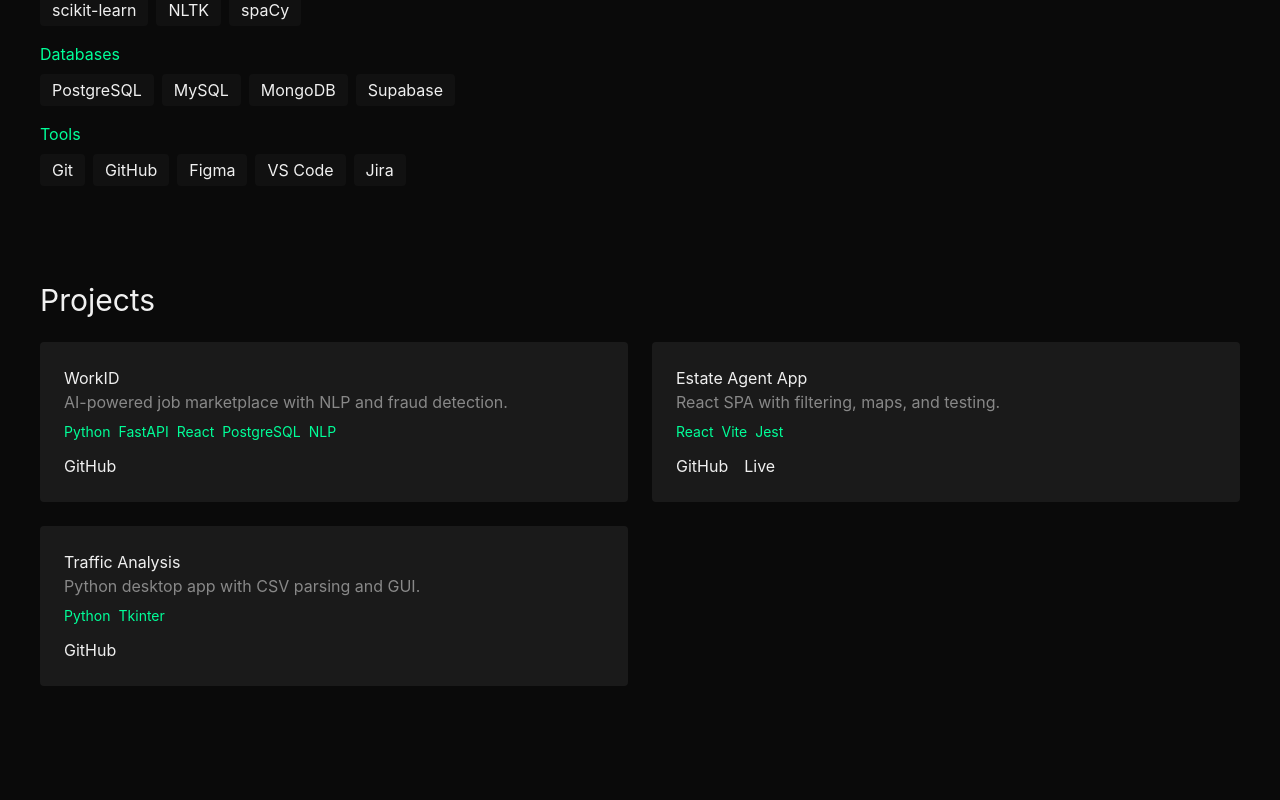
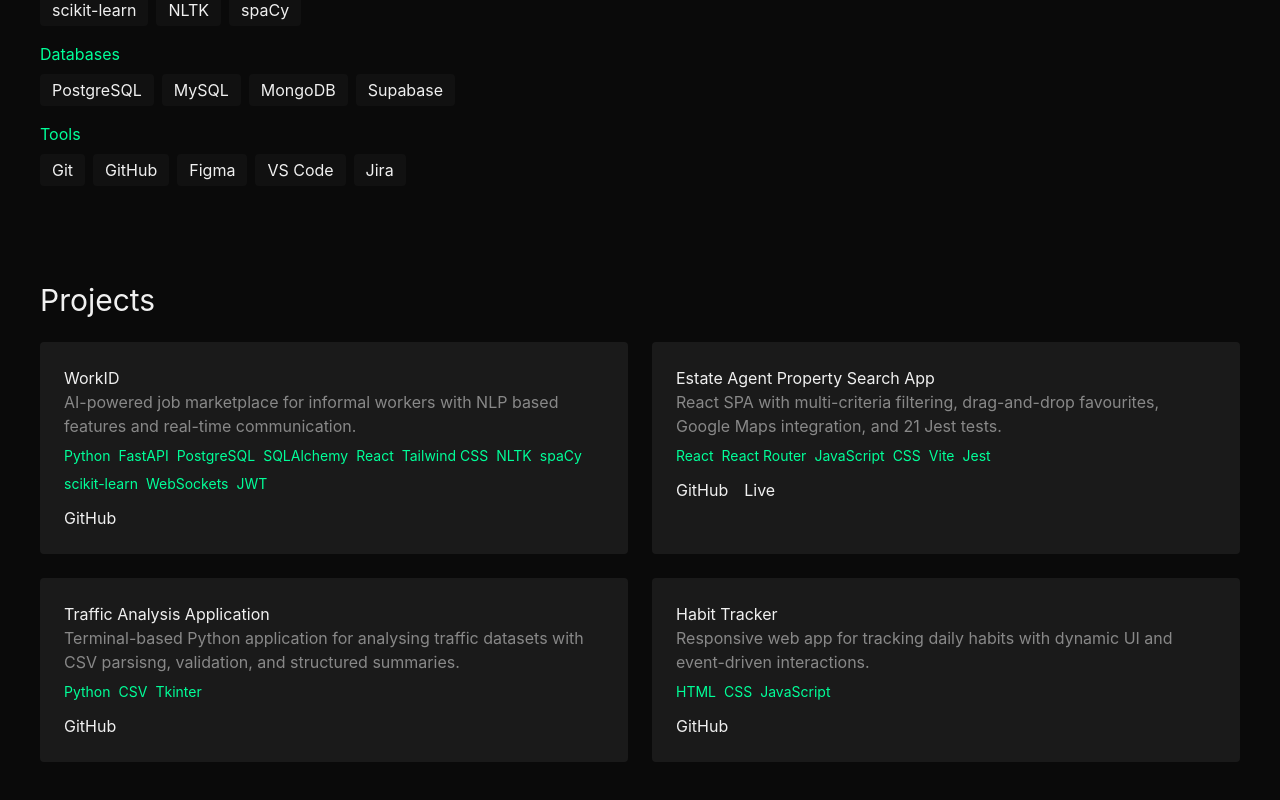
Before and after one commit to YasOnline177/yasara-portfolio, a React (Vite) app: page / in a window 1280 px wide. Shown: the part 1234-2034 px from the top of the page. Before the commit the page ends 1960 px from the top, so only its background shows below. Built offline with nearby package versions, Linux system fonts and the light colour scheme.

Commit message:
update project data with full details

```diff
--- a/src/data/projects.js
+++ b/src/data/projects.js
@@ -1,22 +1,43 @@
 const projects = [
   {
     title: "WorkID",
-    description: "AI-powered job marketplace with NLP and fraud detection.",
-    tech: ["Python", "FastAPI", "React", "PostgreSQL", "NLP"],
+    description: "AI-powered job marketplace for informal workers with NLP based features and real-time communication.",
+    tech: [
+        "Python",
+        "FastAPI",
+        "PostgreSQL",
+        "SQLAlchemy",
+        "React",
+        "Tailwind CSS",
+        "NLTK",
+        "spaCy",
+        "scikit-learn",
+        "WebSockets",
+        "JWT",
+    ],
     github: "https://github.com/devnakawick/Workid-platform.git",
+    featured: true,
   },
   {
-    title: "Estate Agent App",
-    description: "React SPA with filtering, maps, and testing.",
-    tech: ["React", "Vite", "Jest"],
+    title: "Estate Agent Property Search App",
+    description: "React SPA with multi-criteria filtering, drag-and-drop favourites, Google Maps integration, and 21 Jest tests.",
+    tech: ["React", "React Router", "JavaScript", "CSS", "Vite", "Jest"],
     github: "https://github.com/YasOnline177/estate-agent-app.git",
     live: "https://yasonline177.github.io/estate-agent-app/",
+    featured: true,
   },
   {
-    title: "Traffic Analysis",
-    description: "Python desktop app with CSV parsing and GUI.",
-    tech: ["Python", "Tkinter"],
+    title: "Traffic Analysis Application",
+    description: "Terminal-based Python application for analysing traffic datasets with CSV parsisng, validation, and structured summaries.",
+    tech: ["Python", "CSV", "Tkinter"],
     github: "https://github.com/YasOnline177/traffic-analysis-coursework",
+    featured: true,
+  },
+  {
+    title: "Habit Tracker",
+    description: "Responsive web app for tracking daily habits with dynamic UI and event-driven interactions.",
+    tech: ["HTML", "CSS", "JavaScript"],
+    github: "https://github.com/YasOnline177/habit-tracker",
   },
 ];
 
```
